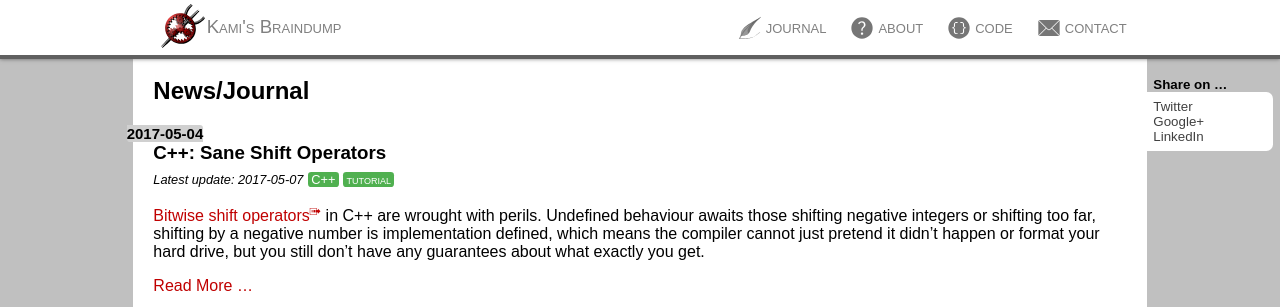
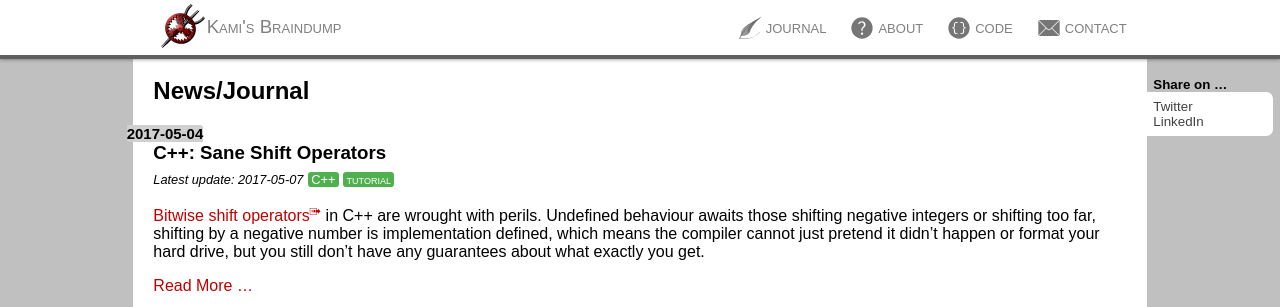
Before and after one commit to lonkamikaze/lonkamikaze.github.io, a Jekyll site: the page built from index.html, in a window 1280 px wide. Shown: the top 307 px of the page. Built offline with Jekyll 4.4.1, drawn with Linux system fonts in a browser that asks for light colours.

Commit message:
Remove Google+

```diff
--- a/_includes/social.html
+++ b/_includes/social.html
@@ -1,6 +1,5 @@
 <h1>Share on …</h1>
 <nav class="social">
 	<a href="https://twitter.com/share">Twitter</a>
-	<a href="https://plus.google.com/share?url={{ site.url }}{{ page.id | default: page.url | url_encode }}">Google+</a>
 	<a href="https://www.linkedin.com/shareArticle?mini=true&amp;url={{ site.url }}{{ page.id | default: page.url | url_encode }}&amp;title={{ page.title | url_encode }}&amp;summary={{ page.excerpt | strip_html | strip | url_encode }}&amp;source={{ site.title | url_encode }}">LinkedIn</a>
 </nav>
```
